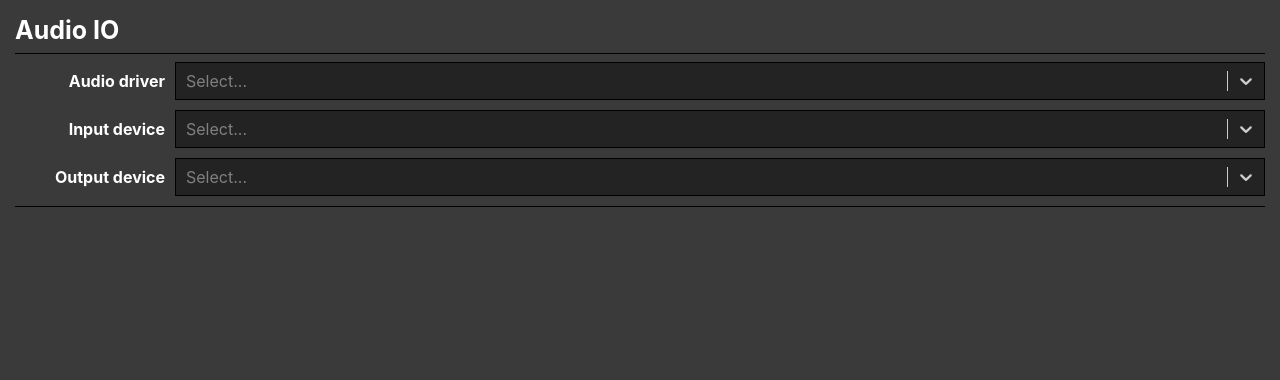
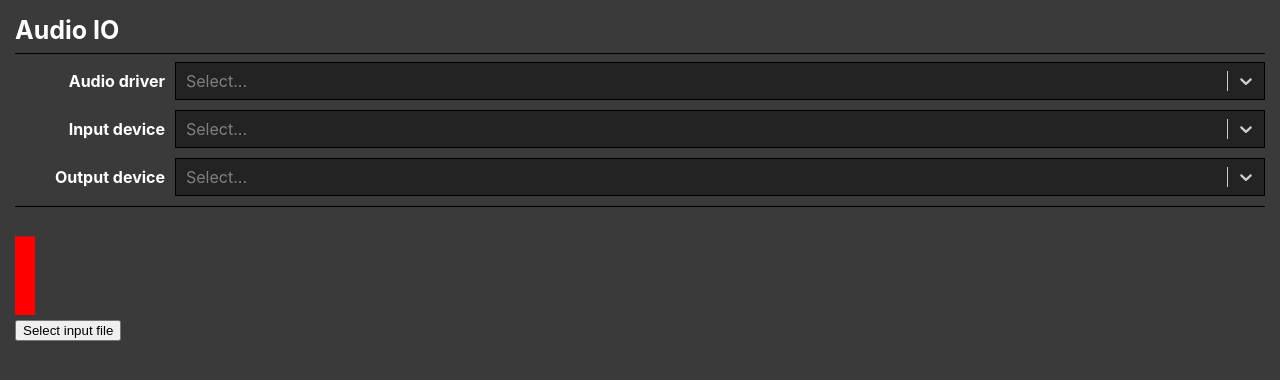
Before and after one commit to yamadapc/augmented-audio, a React (Create React App) app in the folder crates/plugin-host-gui/: page / in a window 1280 px wide. Shown: the top 380 px of the page. Built offline with nearby package versions, Linux system fonts and the light colour scheme.

Commit message:
Re-organize web GUI

```diff
--- a/crates/plugin-host-gui/src/App.tsx
+++ b/crates/plugin-host-gui/src/App.tsx
@@ -1,63 +1,16 @@
-import React, { useEffect, useState } from "react";
+import React from "react";
 import "./App.css";
-import { invoke, InvokeArgs } from "@tauri-apps/api/tauri";
+import { open as openDialog } from "@tauri-apps/api/dialog";
 import { HostSelect } from "./ui/HostSelect";
 import { HorizontalLine } from "./ui/HorizontalLine";
-import styled from "styled-components";
-
-interface AudioDevice {
-  name: string;
-}
-
-interface DevicesList {
-  inputDevices: AudioDevice[];
-  outputDevices: AudioDevice[];
-}
-
-interface CommandState<T> {
-  loading: boolean;
-  data: null | T;
-  error: null | Error;
-}
-
-interface UseCommandParams {
-  skip: boolean;
-  args: InvokeArgs;
-}
-
-function useCommand<T>(
-  command: string,
-  params?: UseCommandParams
-): CommandState<T> {
-  const [loading, setLoading] = useState(!params?.skip);
-  const [data, setData] = useState<T | null>(null);
-  const [error, setError] = useState<Error | null>(null);
-
-  useEffect(() => {
-    const run = async () => {
-      setLoading(true);
-      const result = await invoke<T>(command, params?.args);
-      setData(result);
-    };
-
-    run().catch((err) => {
-      setError(err);
-    });
-  }, [command, params?.args]);
-
-  return { loading, data, error };
-}
-
-const Header = styled.h1({
-  userSelect: "none",
-  margin: 0,
-  fontSize: 25,
-});
+import { VolumeMeter } from "./ui/VolumeMeter";
+import { Header } from "./ui/Header";
+import { useCommand } from "./services/useCommand";
+import { DevicesList } from "./model";
 
 function App() {
   const { data: devicesList } = useCommand<DevicesList>("list_devices_command");
   const { data: hostList } = useCommand<string[]>("list_hosts_command");
-
   const hostOptions =
     hostList?.map((host) => ({ value: host, label: host })) ?? [];
   const inputDeviceOptions =
@@ -70,6 +23,7 @@ function App() {
       value: device,
       label: device.name,
     })) ?? [];
+
   return (
     <div className="App">
       <Header>Audio IO</Header>
@@ -78,6 +32,18 @@ function App() {
       <HostSelect label="Input device" options={inputDeviceOptions} />
       <HostSelect label="Output device" options={outputDeviceOptions} />
       <HorizontalLine />
+
+      <VolumeMeter />
+
+      <button
+        onClick={() => {
+          openDialog().then((result) => {
+            console.log(result);
+          });
+        }}
+      >
+        Select input file
+      </button>
     </div>
   );
 }
--- /dev/null
+++ b/crates/plugin-host-gui/src/model/index.ts
@@ -0,0 +1,8 @@
+interface AudioDevice {
+  name: string;
+}
+
+export interface DevicesList {
+  inputDevices: AudioDevice[];
+  outputDevices: AudioDevice[];
+}
--- /dev/null
+++ b/crates/plugin-host-gui/src/services/useCommand.ts
@@ -0,0 +1,36 @@
+import {useEffect, useState} from "react";
+import {invoke, InvokeArgs} from "@tauri-apps/api/tauri";
+
+interface CommandState<T> {
+    loading: boolean;
+    data: null | T;
+    error: null | Error;
+}
+
+interface UseCommandParams {
+    skip: boolean;
+    args: InvokeArgs;
+}
+
+export function useCommand<T>(
+    command: string,
+    params?: UseCommandParams
+): CommandState<T> {
+    const [loading, setLoading] = useState(!params?.skip);
+    const [data, setData] = useState<T | null>(null);
+    const [error, setError] = useState<Error | null>(null);
+
+    useEffect(() => {
+        const run = async () => {
+          setLoading(true);
+          const result = await invoke<T>(command, params?.args);
+          setData(result);
+        };
+
+        run().catch((err) => {
+            setError(err);
+        });
+    }, [command, params?.args]);
+
+    return {loading, data, error};
+}
--- /dev/null
+++ b/crates/plugin-host-gui/src/ui/Header.tsx
@@ -0,0 +1,7 @@
+import styled from "styled-components";
+
+export const Header = styled.h1({
+  userSelect: "none",
+  margin: 0,
+  fontSize: 25,
+});
--- /dev/null
+++ b/crates/plugin-host-gui/src/ui/VolumeMeter.tsx
@@ -0,0 +1,52 @@
+import React, { useEffect, useRef } from "react";
+
+export function VolumeMeter() {
+  const canvasRef = useRef<HTMLCanvasElement | null>(null);
+  const width = 20;
+  const height = 100;
+
+  useEffect(() => {
+    let random = Math.random();
+    let barHeight = random * height;
+    let randomUpdateInterval = setInterval(() => {
+      random = Math.random();
+      barHeight = random * height;
+    }, 100);
+    let animation: number | null = null;
+    let context = canvasRef.current?.getContext("2d");
+
+    const render = () => {
+      const canvas = canvasRef.current;
+      if (context == null) {
+        context = canvas?.getContext("2d");
+      }
+      if (context != null) {
+        context.save();
+        context.clearRect(0, 0, width, height);
+        context.fillStyle = "red";
+        context.fillRect(0, height - barHeight, width, barHeight);
+        context.restore();
+      }
+      animation = requestAnimationFrame(render);
+    };
+    animation = requestAnimationFrame(render);
+
+    return () => {
+      if (animation != null) {
+        cancelAnimationFrame(animation);
+      }
+      clearInterval(randomUpdateInterval);
+    };
+  }, [canvasRef]);
+
+  return (
+    <div>
+      <canvas
+        style={{ willChange: "opacity" }}
+        width={width}
+        height={height}
+        ref={canvasRef}
+      />
+    </div>
+  );
+}
```
Also changed, not shown: 1 other file (tests, documents, lock files or other folders).
